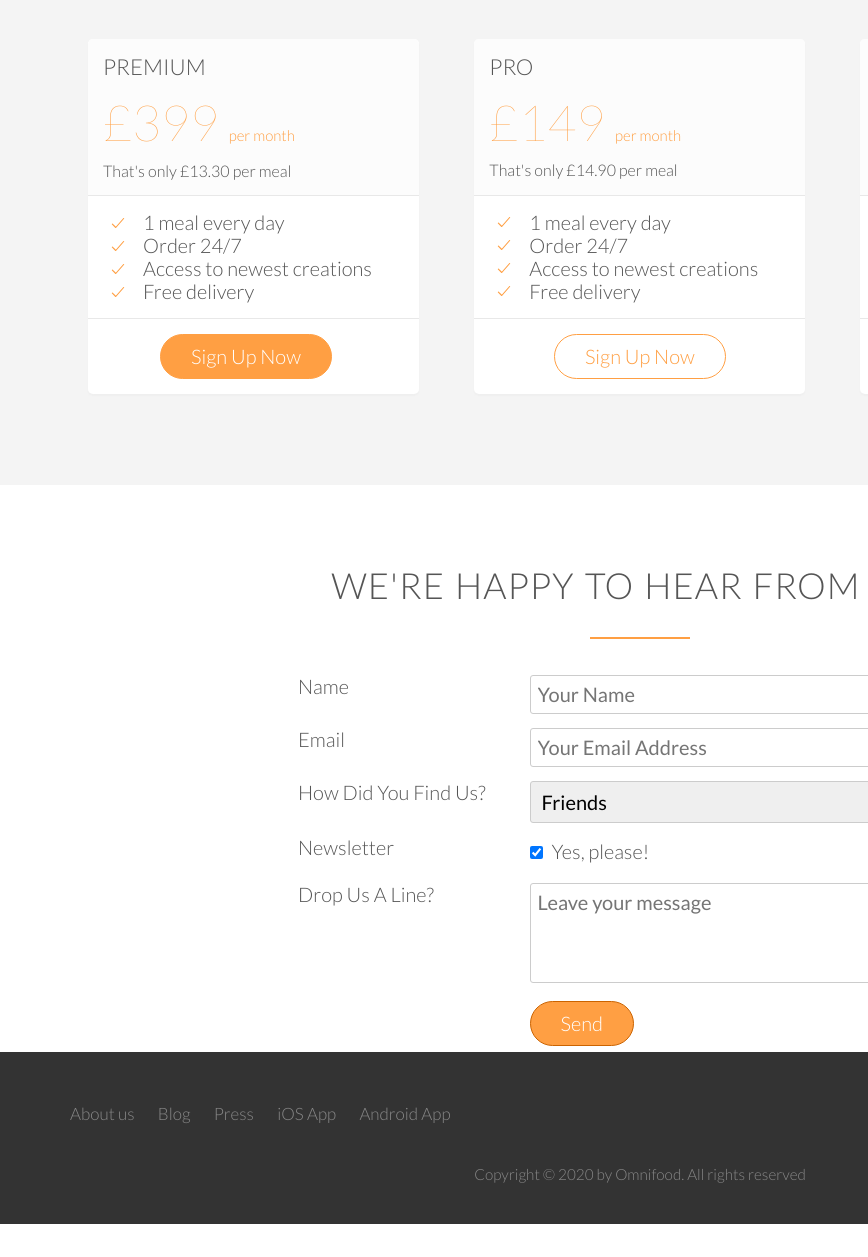
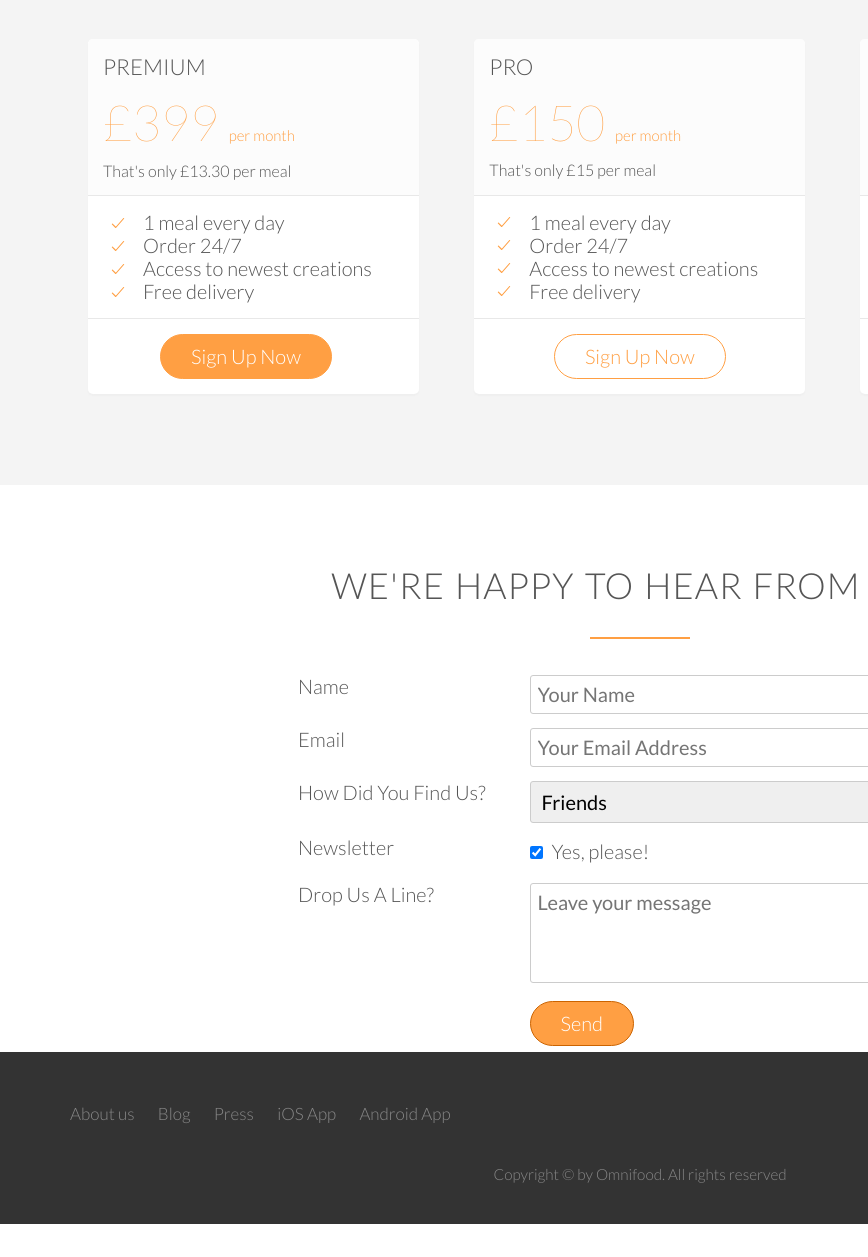
Before and after one commit to dexterquiambao/OmniFood, a plain HTML site: page index.html in a window 1280 px wide. Shown: the part 4023-5280 px from the top of the page, 0-868 px from the left. Drawn offline with nearby package versions, Linux system fonts and the light colour scheme; a script that the page names is missing.

Commit message:
Test commit

```diff
--- a/index.html
+++ b/index.html
@@ -280,8 +280,8 @@ I was looking for a quick and easy food delivery service in San Franciso. I trie
         			<div class="plan-box">
         				<div>
         					<h3>Pro</h3>
-        					<p class="plan-price">£149 <span>per month</span></p>
-        					<p class="plan-price-meal">That's only £14.90 per meal</p>
+        					<p class="plan-price">£150 <span>per month</span></p>
+        					<p class="plan-price-meal">That's only £15 per meal</p>
         				</div>
         				<div>
         					<ul>
@@ -403,8 +403,10 @@ I was looking for a quick and easy food delivery service in San Franciso. I trie
                 </div>
             </div>
 
+
+
         		<div class="row">
-        			<p>Copyright &copy; 2020 by Omnifood. All rights reserved</p>
+        			<p>Copyright &copy; by Omnifood. All rights reserved</p>
         		</div>
 
         	</footer>
```
Also changed, not shown: resources/css/style.css (+0 -8 lines), resources/css/cover.png (added), resources/js/script.js (line endings or trailing spaces), 4 other files.
